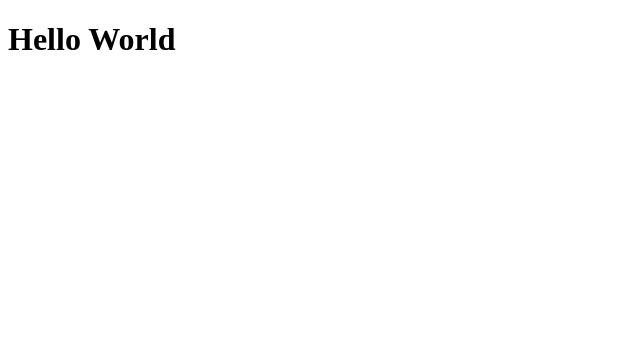
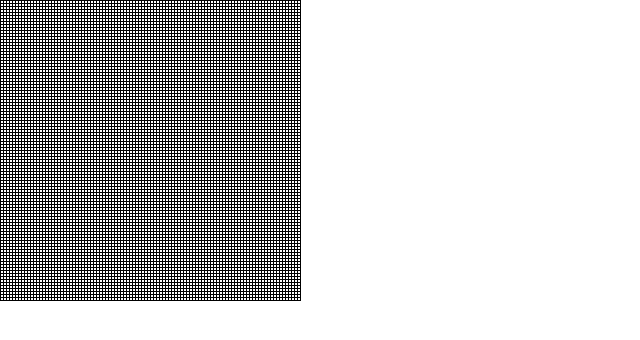
Before and after one commit to VaughnValle/bfs-visualizer, a React (Create React App) app in the folder frontend/: page / in a window 1280 px wide. Shown: the top 340 px of the page, without its empty margins (0-640 px from the left). Built offline with nearby package versions, Linux system fonts and the light colour scheme; the HTML template or start-up script is replaced by a standard one.

Commit message:
[Feature][Sheen] Added grid

```diff
--- a/frontend/public/index.html
+++ b/frontend/public/index.html
@@ -10,34 +10,15 @@
       content="Web site created using create-react-app"
     />
     <link rel="apple-touch-icon" href="%PUBLIC_URL%/logo192.png" />
-    <!--
-      manifest.json provides metadata used when your web app is installed on a
-      user's mobile device or desktop. See https://developers.google.com/web/fundamentals/web-app-manifest/
-    -->
     <link rel="manifest" href="%PUBLIC_URL%/manifest.json" />
-    <!--
-      Notice the use of %PUBLIC_URL% in the tags above.
-      It will be replaced with the URL of the `public` folder during the build.
-      Only files inside the `public` folder can be referenced from the HTML.
 
-      Unlike "/favicon.ico" or "favicon.ico", "%PUBLIC_URL%/favicon.ico" will
-      work correctly both with client-side routing and a non-root public URL.
-      Learn how to configure a non-root public URL by running `npm run build`.
-    -->
+    <!-- CSS only -->
+    <link href="https://cdn.jsdelivr.net/npm/bootstrap@5.0.1/dist/css/bootstrap.min.css" rel="stylesheet" integrity="sha384-+0n0xVW2eSR5OomGNYDnhzAbDsOXxcvSN1TPprVMTNDbiYZCxYbOOl7+AMvyTG2x" crossorigin="anonymous">
+
     <title>React App</title>
   </head>
   <body>
     <noscript>You need to enable JavaScript to run this app.</noscript>
     <div id="root"></div>
-    <!--
-      This HTML file is a template.
-      If you open it directly in the browser, you will see an empty page.
-
-      You can add webfonts, meta tags, or analytics to this file.
-      The build step will place the bundled scripts into the <body> tag.
-
-      To begin the development, run `npm start` or `yarn start`.
-      To create a production bundle, use `npm run build` or `yarn build`.
-    -->
   </body>
 </html>
--- a/frontend/src/App.css
+++ b/frontend/src/App.css
@@ -0,0 +1,8 @@
+.grid {
+    width: 300px;
+    height: 300px;
+}
+
+.grid-cell {
+    border: 1px solid black;
+}
--- a/frontend/src/App.js
+++ b/frontend/src/App.js
@@ -1,8 +1,9 @@
+import Grid from './components/Grid';
 
 function App() {
   return (
     <div className="App">
-      <h1>Hello World</h1>
+      <Grid/>
     </div>
   );
 }
--- /dev/null
+++ b/frontend/src/components/Grid.js
@@ -0,0 +1,23 @@
+import React, { useState } from 'react'
+import { initialGridState } from '../helpers/Grid';
+import '../App.css';
+
+const Grid = () => {
+    const [gridState, setGridState] = useState(initialGridState);
+    const renderedGrid = (
+        <>
+        {gridState.map(row => <tr>{
+            row.map(cell => <td className="grid-cell"></td>)
+        }</tr>)}
+        </>
+    )
+    return (
+        <table className="grid">
+            {
+                renderedGrid
+            }
+        </table>
+    )
+}
+
+export default Grid;
--- /dev/null
+++ b/frontend/src/constants/Grid.js
@@ -0,0 +1 @@
+export const GRID_DIMS = 100;
--- /dev/null
+++ b/frontend/src/helpers/Grid.js
@@ -0,0 +1,19 @@
+import { GRID_DIMS } from '../constants/Grid';
+
+const createRowStates = () => {
+    let states = [];
+    for (let i = 0; i < GRID_DIMS; i++) {
+        states.push(null);
+    }
+    return states;
+}
+
+const createColStates = () => {
+    let states = [];
+    for (let i = 0; i < GRID_DIMS; i++) {
+        states.push(createRowStates());
+    }
+    return states;
+}
+
+export const initialGridState = createColStates();
```
